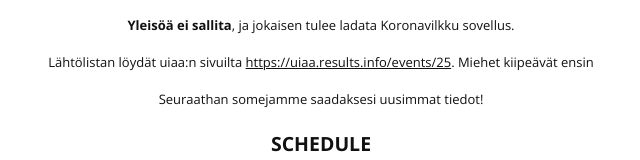
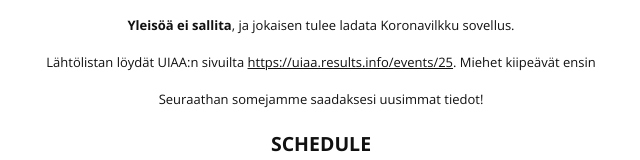
Before and after one commit to Finice-net/finice2021.com, a plain HTML site: page index.html in a window 1280 px wide. Shown: the part 809-969 px from the top of the page, 319-959 px from the left. Drawn offline with nearby package versions, Linux system fonts and the light colour scheme.

Commit message:
Update index.html

```diff
--- a/index.html
+++ b/index.html
@@ -106,7 +106,7 @@
 				<h2>AIKATAULU</h2>
 				<p>Tarkemman aikataulun löydät täältä: <a href=".\_assets\pdf\aikataulu2021.pdf">(pdf)</a></p>
 				<p><b>Yleisöä ei sallita</b>, ja jokaisen tulee ladata Koronavilkku sovellus.</p>
-				<p>Lähtölistan löydät uiaa:n sivuilta <a href="https://uiaa.results.info/events/25">https://uiaa.results.info/events/25</a>. Miehet kiipeävät ensin</p>
+				<p>Lähtölistan löydät UIAA:n sivuilta <a href="https://uiaa.results.info/events/25">https://uiaa.results.info/events/25</a>. Miehet kiipeävät ensin</p>
 				<p>Seuraathan somejamme saadaksesi uusimmat tiedot!</p>
 				<h2>SCHEDULE</h2>
 				<p>Detailed schedule can be found here: <a href=".\_assets\pdf\aikataulu2021.pdf">(pdf)</a></p>
```
